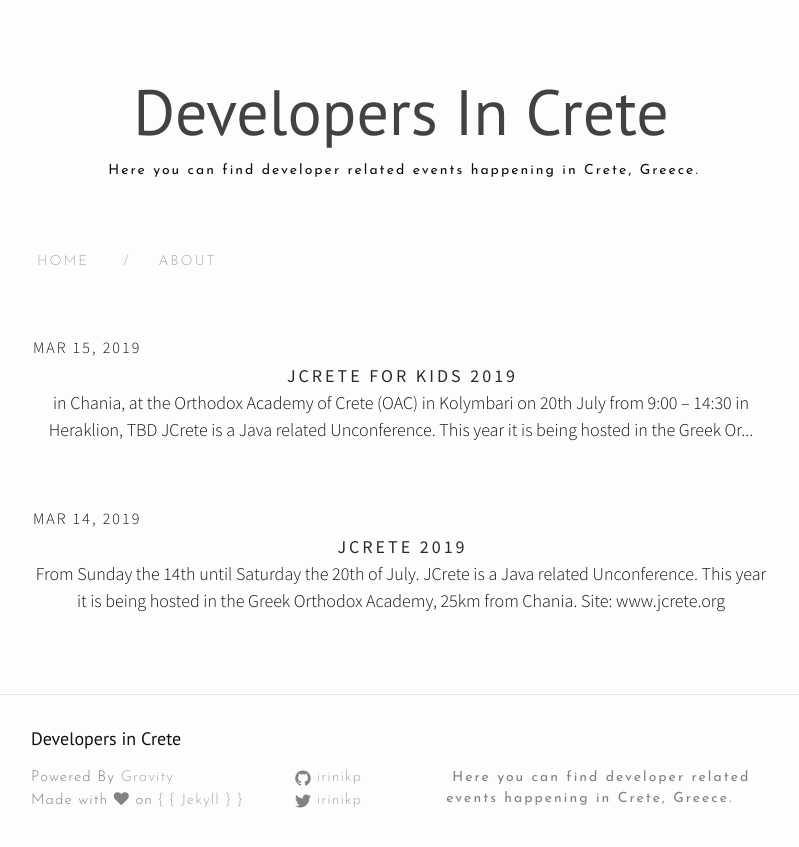
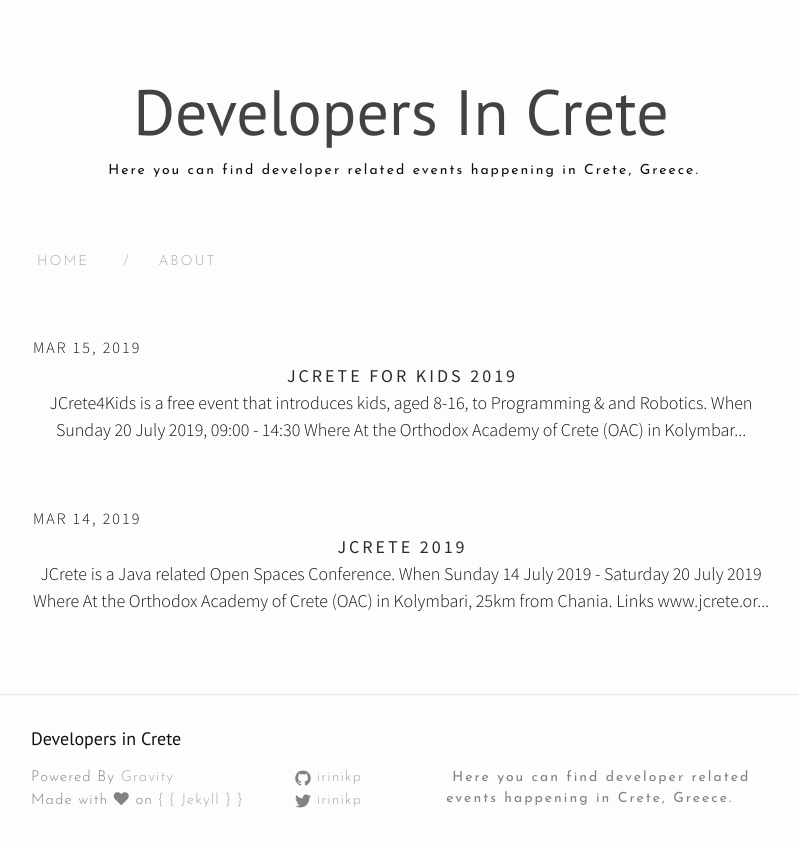
Before and after one commit to irinikp/cretan-dev, a Jekyll site: the page built from index.html, in a window 1280 px wide. Shown: the top 847 px of the page, without its empty margins (239-1038 px from the left). Built offline with Jekyll 4.4.1, drawn with Linux system fonts in a browser that asks for light colours; nearby versions of some CDN libraries; the list of posts is cut into pages by our own code.

Commit message:
update content for JCrete

```diff
--- a/_posts/2019-03-14-jcrete.markdown
+++ b/_posts/2019-03-14-jcrete.markdown
@@ -4,11 +4,15 @@
 date: 2019-03-14 15:43:00 +0200
 categories: ["Java", "Unconference", "Chania"]
 ---
-From Sunday the 14th until Saturday the 20th of July.
+JCrete is a Java related Open Spaces Conference.
 
-JCrete is a Java related Unconference.
+## When
+Sunday 14 July 2019 - Saturday 20 July 2019
 
-This year it is being hosted in the Greek Orthodox Academy, 25km from Chania.
+## Where
+At the Orthodox Academy of Crete (OAC) in Kolymbari, 25km from Chania.
 
-Site: [www.jcrete.org](http://www.jcrete.org){:target="_blank"}
+## Links
+[www.jcrete.org](http://www.jcrete.org){:target="_blank"}
+
 ---
--- a/_posts/2019-03-15-jcrete-for-kids.markdown
+++ b/_posts/2019-03-15-jcrete-for-kids.markdown
@@ -4,12 +4,20 @@
 date: 2019-03-15 15:43:00 +0200
 categories: ["Java", "Kids", "Chania", "Heraklion"]
 ---
-in Chania, at the Orthodox Academy of Crete (OAC) in Kolymbari on 20th July from 9:00 – 14:30
-in Heraklion, TBD
 
-JCrete is a Java related Unconference.
+JCrete4Kids is a free event that introduces kids, aged 8-16, to Programming & and Robotics.
 
-This year it is being hosted in the Greek Orthodox Academy, 25km from Chania.
+## When
+Sunday 20 July 2019, 09:00 - 14:30
 
-Site: [www.jcrete.org](http://www.jcrete.org){:target="_blank"}
+## Where
+* At the Orthodox Academy of Crete (OAC) in Kolymbari, 25km from Chania.
+* Heraklion, TBD
+
+## Links
+
+[www.jcrete4kids.eu](http://www.jcrete4kids.eu/index.en.html){:target="_blank"}
+
+[www.jcrete.org](http://www.jcrete.org/jcrete4kids/){:target="_blank"}
+
 ---
```
Also changed, not shown: 1 other file.
